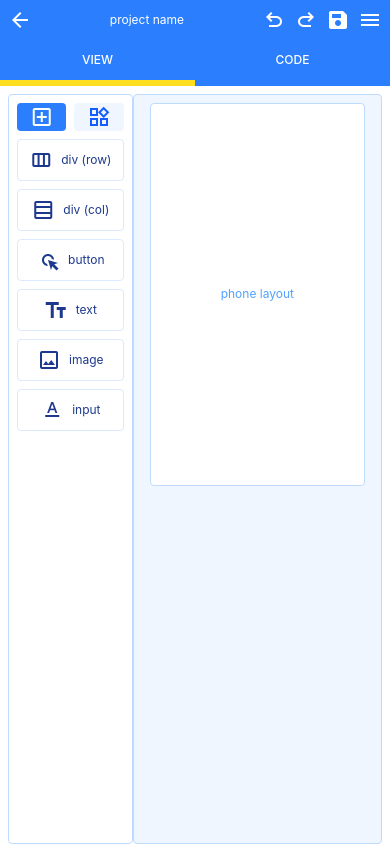
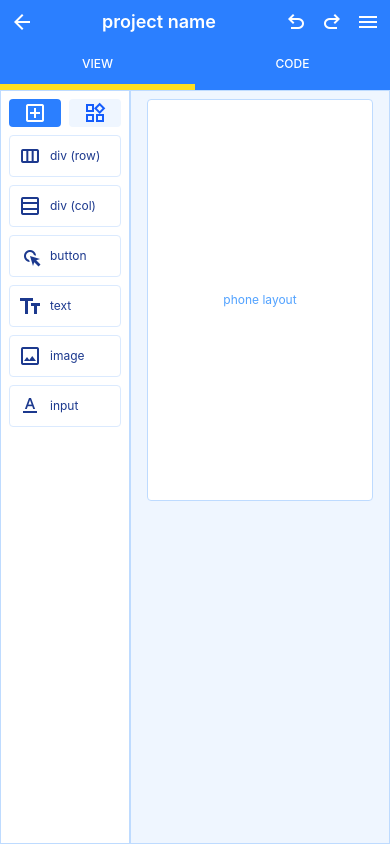
Before and after one commit to IMOitself/HandDrop, a React (Vite) app in the folder unnamed-project-2/: page / in a window 390 px wide. Built offline with nearby package versions, Linux system fonts and the light colour scheme.

Commit message:
ui reponsiveness and fixes

```diff
--- a/unnamed-project-2/src/App.jsx
+++ b/unnamed-project-2/src/App.jsx
@@ -54,15 +54,15 @@ function App() {
   }
 
   return (
-    <div className="h-full flex flex-col gap-2 overflow-hidden font-sans text-xs text-blue-900 relative">
+    <div className="h-full flex flex-col lg:gap-2 overflow-hidden font-sans text-xs text-blue-900 relative">
 
-      <div className='flex flex-col lg:rounded-sm lg:mt-2 lg:overflow-hidden'>
+      <div className='flex flex-col lg:overflow-hidden'>
         <header className="flex gap-2 p-2 bg-blue-500">
           <button className={iconBtn}>
             <span className="material-symbols-outlined text-lg">arrow_back</span>
           </button>
-          <div className="flex-1 flex items-center justify-center text-white truncate">project name</div>
-          {['undo', 'redo', 'save', 'menu'].map(icon =>
+          <div className="flex-1 flex items-center justify-center text-white truncate text-lg font-semibold">project name</div>
+          {['undo', 'redo', 'menu'].map(icon =>
             <button key={icon} className={iconBtn}>
               <span className="material-symbols-outlined text-lg">{icon}</span>
             </button>
@@ -82,8 +82,8 @@ function App() {
         </nav>
       </div>
 
-      <main className="flex-1 min-h-0 flex px-2 lg:px-0 lg:gap-2">
-        <aside className="w-1/3 h-full flex-none flex flex-col gap-2 p-2 overflow-hidden border border-blue-200 rounded-sm">
+      <main className="flex-1 min-h-0 flex lg:px-3 lg:gap-3">
+        <aside className="w-1/3 h-full flex-none flex flex-col gap-2 p-2 overflow-hidden border border-blue-200 lg:rounded-sm">
           <div className="h-7 flex-none flex gap-2">
             {[
               { label: 'elements', icon: 'add_box' },
@@ -115,7 +115,7 @@ function App() {
                 setDragIndex(null)
               }}
               onDragEnd={() => resetDrag()}
-              className="flex items-center p-2 gap-2 justify-center border border-blue-100 rounded-sm bg-white hover:bg-blue-50 cursor-grab active:cursor-grabbing transition-colors"
+              className="flex items-center p-2 gap-2 lg:justify-center border border-blue-100 rounded-sm bg-white hover:bg-blue-50 cursor-grab active:cursor-grabbing transition-colors"
             >
               <span className="material-symbols-outlined text-lg">{el.icon}</span>
               {el.label}
@@ -128,7 +128,7 @@ function App() {
             setSelectedId(null)
             setShowSheet(false)
           }}
-          className="flex-1 h-full min-w-0 flex items-start justify-center p-2 overflow-hidden border border-blue-200 rounded-sm bg-blue-50"
+          className="flex-1 h-full min-w-0 flex items-start justify-center p-2 overflow-hidden border border-blue-200 lg:rounded-sm bg-blue-50"
           style={{ containerType: 'size' }}
         >
           <div
--- a/unnamed-project-2/src/index.css
+++ b/unnamed-project-2/src/index.css
@@ -2,4 +2,4 @@
 
 html, body, #root { height: 100%; margin: 0 }
 header .material-symbols-outlined { font-variation-settings: 'FILL' 1 }
-@media (min-width: 1024px) { #root { padding: 0 16% } }
+/* @media (min-width: 1024px) { #root { padding: 0 16% } } */
```
Also changed, not shown: unnamed-project-2/src/App.css (deleted).
